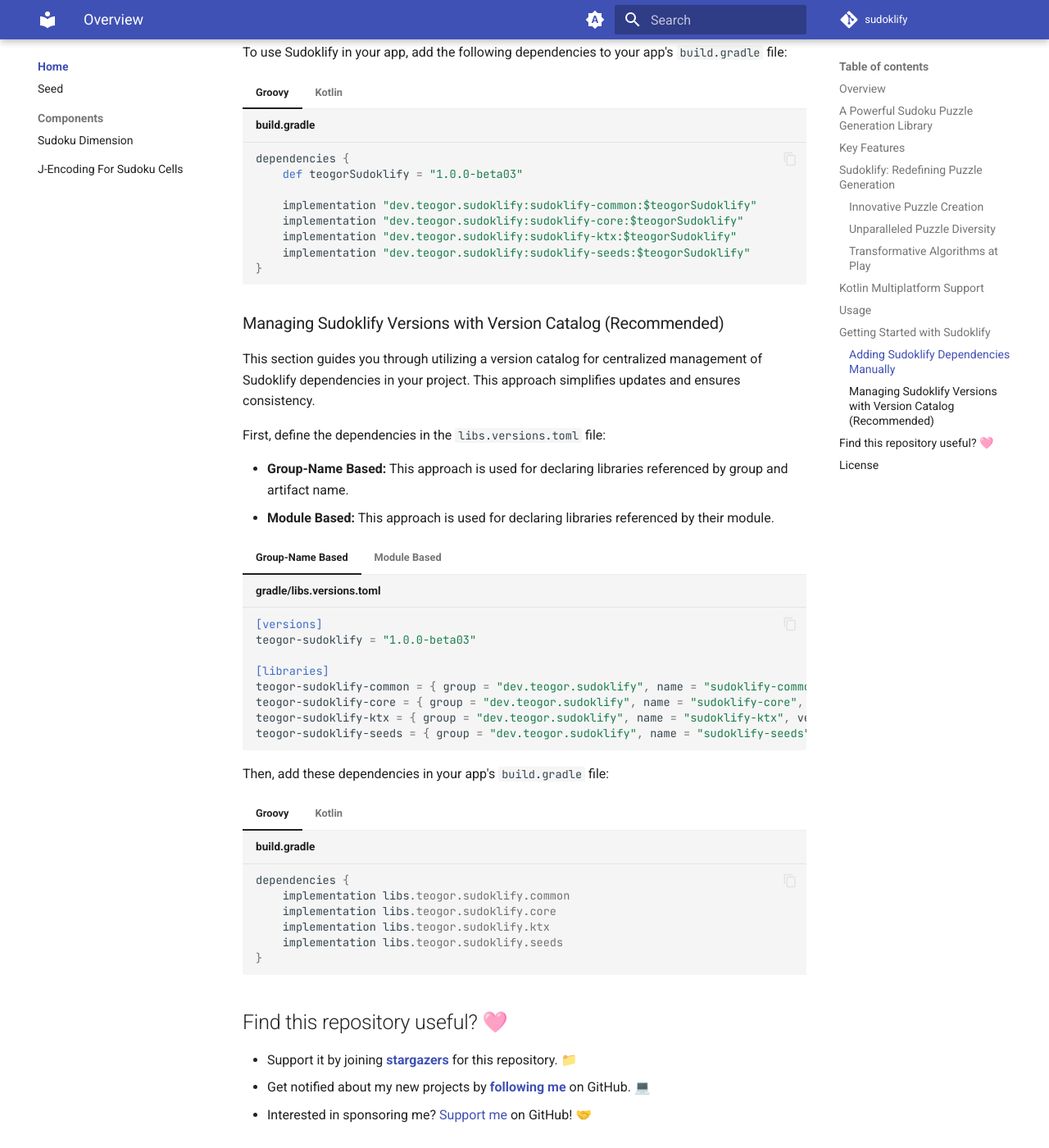
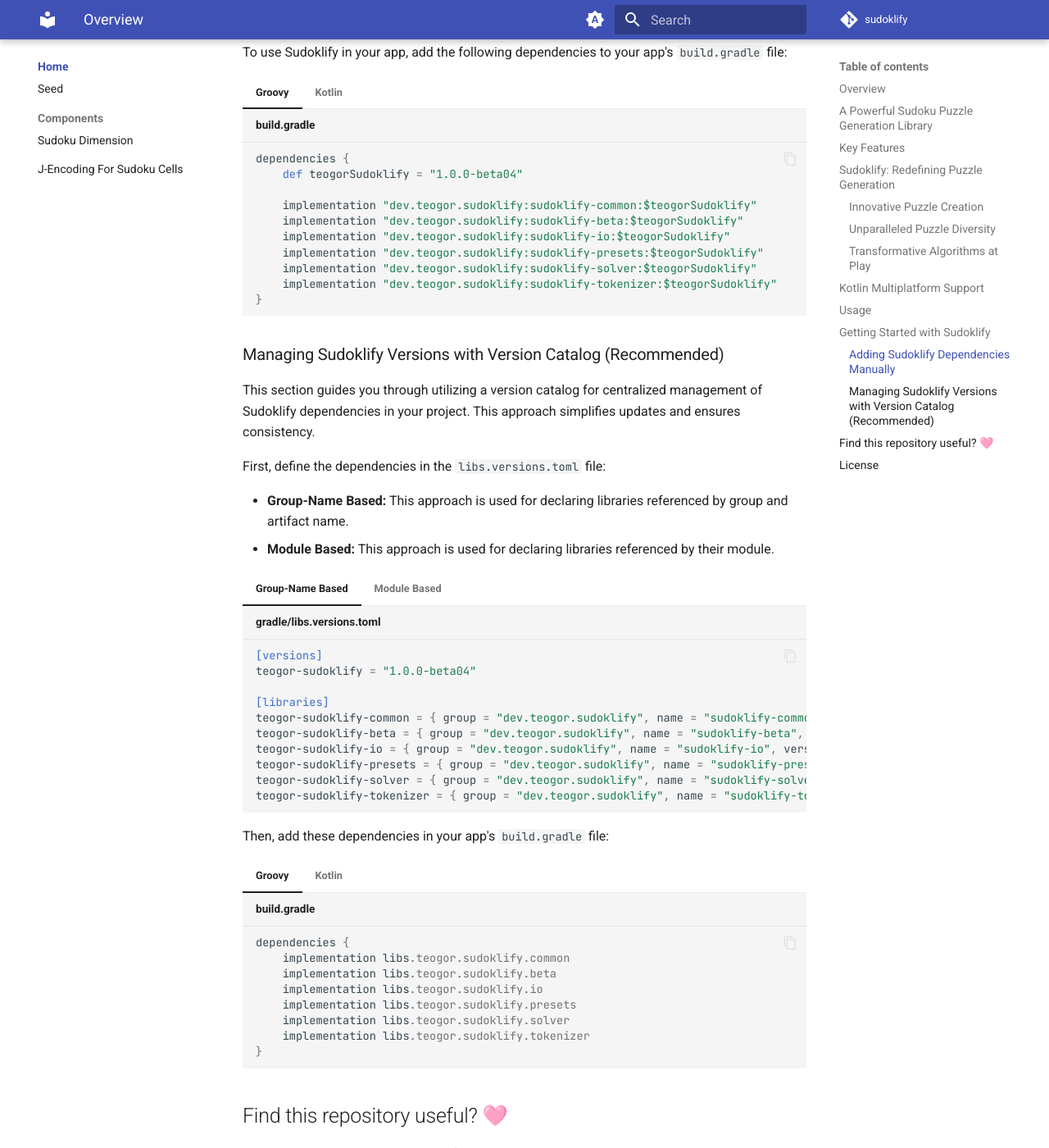
Before and after one commit to teogor/sudoklify, an MkDocs documentation site: the page built from docs/index.md, in a window 1280 px wide and 1400 px high, scrolled down 3496 px. Shown: the whole window at 82% size. Built offline with MkDocs 1.6.1 and Material for MkDocs 9.7.7, drawn with Linux system fonts in a browser that asks for light colours; comment, search, counter and statistics services are not loaded; some of the changed text lies outside the part shown.

````diff
--- a/docs/index.md
+++ b/docs/index.md
@@ -140,12 +140,14 @@ To use Sudoklify in your app, add the following dependencies to your app's `buil
 
     ```groovy title="build.gradle"
     dependencies {
-        def teogorSudoklify = "1.0.0-beta03"
+        def teogorSudoklify = "1.0.0-beta04"
 
         implementation "dev.teogor.sudoklify:sudoklify-common:$teogorSudoklify"
-        implementation "dev.teogor.sudoklify:sudoklify-core:$teogorSudoklify"
-        implementation "dev.teogor.sudoklify:sudoklify-ktx:$teogorSudoklify"
-        implementation "dev.teogor.sudoklify:sudoklify-seeds:$teogorSudoklify"
+        implementation "dev.teogor.sudoklify:sudoklify-beta:$teogorSudoklify"
+        implementation "dev.teogor.sudoklify:sudoklify-io:$teogorSudoklify"
+        implementation "dev.teogor.sudoklify:sudoklify-presets:$teogorSudoklify"
+        implementation "dev.teogor.sudoklify:sudoklify-solver:$teogorSudoklify"
+        implementation "dev.teogor.sudoklify:sudoklify-tokenizer:$teogorSudoklify"
     }
     ```
 
@@ -153,12 +155,14 @@ To use Sudoklify in your app, add the following dependencies to your app's `buil
 
     ```kotlin title="build.gradle.kts"
     dependencies {
-        val teogorSudoklify = "1.0.0-beta03"
+        val teogorSudoklify = "1.0.0-beta04"
 
         implementation("dev.teogor.sudoklify:sudoklify-common:$teogorSudoklify")
-        implementation("dev.teogor.sudoklify:sudoklify-core:$teogorSudoklify")
-        implementation("dev.teogor.sudoklify:sudoklify-ktx:$teogorSudoklify")
-        implementation("dev.teogor.sudoklify:sudoklify-seeds:$teogorSudoklify")
+        implementation("dev.teogor.sudoklify:sudoklify-beta:$teogorSudoklify")
+        implementation("dev.teogor.sudoklify:sudoklify-io:$teogorSudoklify")
+        implementation("dev.teogor.sudoklify:sudoklify-presets:$teogorSudoklify")
+        implementation("dev.teogor.sudoklify:sudoklify-solver:$teogorSudoklify")
+        implementation("dev.teogor.sudoklify:sudoklify-tokenizer:$teogorSudoklify")
     }
     ```
 
@@ -175,26 +179,30 @@ First, define the dependencies in the `libs.versions.toml` file:
 
     ```toml title="gradle/libs.versions.toml"
     [versions]
-    teogor-sudoklify = "1.0.0-beta03"
+    teogor-sudoklify = "1.0.0-beta04"
 
     [libraries]
     teogor-sudoklify-common = { group = "dev.teogor.sudoklify", name = "sudoklify-common", version.ref = "teogor-sudoklify" }
-    teogor-sudoklify-core = { group = "dev.teogor.sudoklify", name = "sudoklify-core", version.ref = "teogor-sudoklify" }
-    teogor-sudoklify-ktx = { group = "dev.teogor.sudoklify", name = "sudoklify-ktx", version.ref = "teogor-sudoklify" }
-    teogor-sudoklify-seeds = { group = "dev.teogor.sudoklify", name = "sudoklify-seeds", version.ref = "teogor-sudoklify" }
+    teogor-sudoklify-beta = { group = "dev.teogor.sudoklify", name = "sudoklify-beta", version.ref = "teogor-sudoklify" }
+    teogor-sudoklify-io = { group = "dev.teogor.sudoklify", name = "sudoklify-io", version.ref = "teogor-sudoklify" }
+    teogor-sudoklify-presets = { group = "dev.teogor.sudoklify", name = "sudoklify-presets", version.ref = "teogor-sudoklify" }
+    teogor-sudoklify-solver = { group = "dev.teogor.sudoklify", name = "sudoklify-solver", version.ref = "teogor-sudoklify" }
+    teogor-sudoklify-tokenizer = { group = "dev.teogor.sudoklify", name = "sudoklify-tokenizer", version.ref = "teogor-sudoklify" }
     ```
 
 === "Module Based"
 
     ```toml title="gradle/libs.versions.toml"
     [versions]
-    teogor-sudoklify = "1.0.0-beta03"
+    teogor-sudoklify = "1.0.0-beta04"
 
     [libraries]
     teogor-sudoklify-common = { module = "dev.teogor.sudoklify:sudoklify-common", version.ref = "teogor-sudoklify" }
-    teogor-sudoklify-core = { module = "dev.teogor.sudoklify:sudoklify-core", version.ref = "teogor-sudoklify" }
-    teogor-sudoklify-ktx = { module = "dev.teogor.sudoklify:sudoklify-ktx", version.ref = "teogor-sudoklify" }
-    teogor-sudoklify-seeds = { module = "dev.teogor.sudoklify:sudoklify-seeds", version.ref = "teogor-sudoklify" }
+    teogor-sudoklify-beta = { module = "dev.teogor.sudoklify:sudoklify-beta", version.ref = "teogor-sudoklify" }
+    teogor-sudoklify-io = { module = "dev.teogor.sudoklify:sudoklify-io", version.ref = "teogor-sudoklify" }
+    teogor-sudoklify-presets = { module = "dev.teogor.sudoklify:sudoklify-presets", version.ref = "teogor-sudoklify" }
+    teogor-sudoklify-solver = { module = "dev.teogor.sudoklify:sudoklify-solver", version.ref = "teogor-sudoklify" }
+    teogor-sudoklify-tokenizer = { module = "dev.teogor.sudoklify:sudoklify-tokenizer", version.ref = "teogor-sudoklify" }
     ```
 
 Then, add these dependencies in your app's `build.gradle` file:
@@ -204,9 +212,11 @@ Then, add these dependencies in your app's `build.gradle` file:
     ```groovy title="build.gradle"
     dependencies {
         implementation libs.teogor.sudoklify.common
-        implementation libs.teogor.sudoklify.core
-        implementation libs.teogor.sudoklify.ktx
-        implementation libs.teogor.sudoklify.seeds
+        implementation libs.teogor.sudoklify.beta
+        implementation libs.teogor.sudoklify.io
+        implementation libs.teogor.sudoklify.presets
+        implementation libs.teogor.sudoklify.solver
+        implementation libs.teogor.sudoklify.tokenizer
     }
     ```
 
@@ -215,9 +225,11 @@ Then, add these dependencies in your app's `build.gradle` file:
     ```kotlin title="build.gradle.kts"
     dependencies {
         implementation(libs.teogor.sudoklify.common)
-        implementation(libs.teogor.sudoklify.core)
-        implementation(libs.teogor.sudoklify.ktx)
-        implementation(libs.teogor.sudoklify.seeds)
+        implementation(libs.teogor.sudoklify.beta)
+        implementation(libs.teogor.sudoklify.io)
+        implementation(libs.teogor.sudoklify.presets)
+        implementation(libs.teogor.sudoklify.solver)
+        implementation(libs.teogor.sudoklify.tokenizer)
     }
     ```
 
--- a/mkdocs.yml
+++ b/mkdocs.yml
@@ -25,6 +25,7 @@ nav:
   - Releases:
     - releases/index.md
     - Changelog:
+      - 1.0.0-beta04: releases/changelog/1.0.0-beta04.md
       - 1.0.0-beta03: releases/changelog/1.0.0-beta03.md
       - 1.0.0-beta02: releases/changelog/1.0.0-beta02.md
       - 1.0.0-beta01: releases/changelog/1.0.0-beta01.md
--- a/winds-changelog.yml
+++ b/winds-changelog.yml
@@ -94,3 +94,9 @@
   sections:
     - Enhancement:
         - "Convert JVM Library to Kotlin Multiplatform: Added support for JVM, WASM, iOS, macOS, Linux, TVOS, and WatchOS (#68) by @teogor"
+1.0.0-beta04:
+  info: "August 25, 2024"
+  sections:
+    - Enhancement:
+        - "Add Kotlin Multiplatform Support for JS (IR) Targeting Browser and Node.js (#72) by @teogor"
+        - "Release Sudoklify Beta Modules - Common, Core, IO, Presets, Solver, and Tokenizer (#71) by @teogor"
````
Also changed, not shown: docs/assets/winds/sudoklify.json (+79 -0 lines), docs/releases/index.md (+29 -12 lines), 2 other files.
